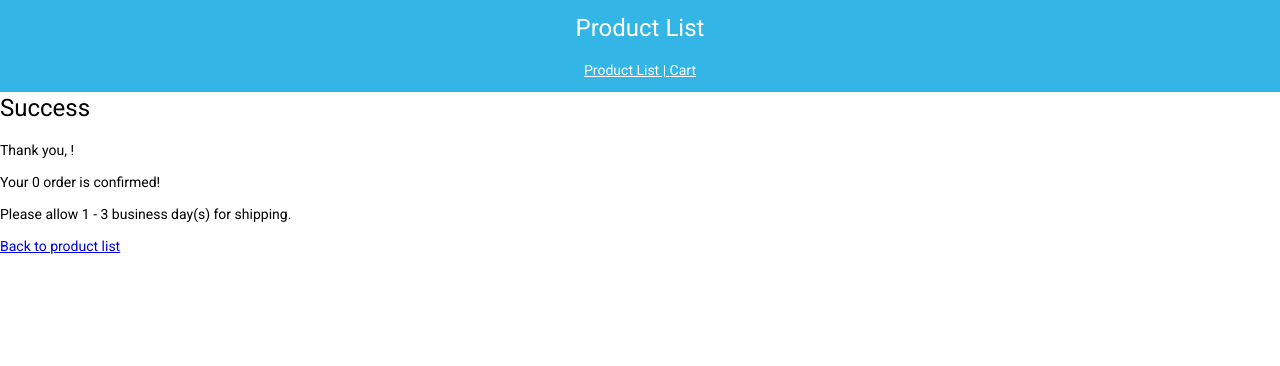
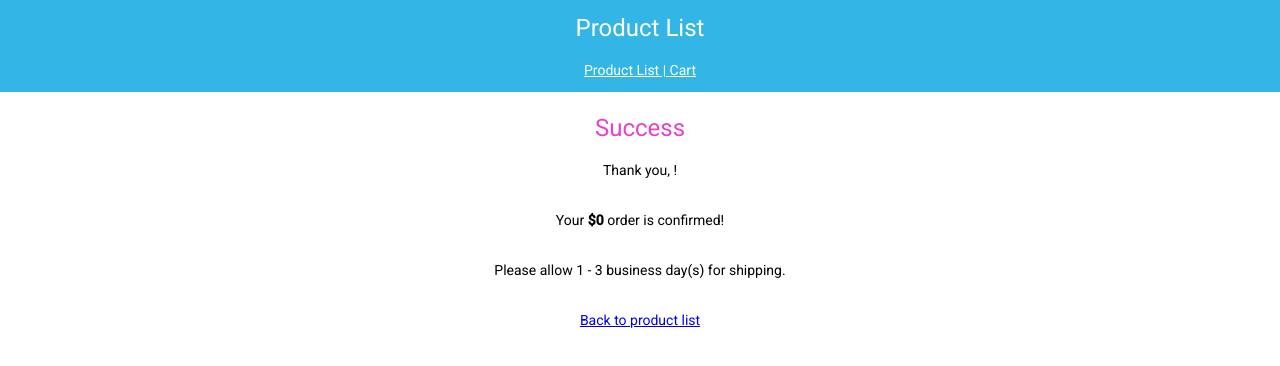
Before and after one commit to aezz4007/Udacity-My-Store, an Angular app: page /confirmation in a window 1280 px wide. Shown: the top 366 px of the page. Built offline with nearby package versions, Linux system fonts and the light colour scheme.

Commit message:
Format confirmation page

```diff
--- a/src/app/components/confirmation/confirmation.component.css
+++ b/src/app/components/confirmation/confirmation.component.css
@@ -1,18 +1,15 @@
-.confirmation-container {
-  display: flex;
-  align-items: center;
-  justify-content: center;
-  margin-top: 8%;
+span {
+  font-weight: bold;
 }
-
 .confirmation-items {
   display: flex;
   flex-direction: column;
   align-items: center;
+  margin-top: 20px;
 }
 
 .confirmation-header {
-  color: #33e5bc;
+  color: #e642ca;
 }
 
 .confirmation-item {
--- a/src/app/components/confirmation/confirmation.component.html
+++ b/src/app/components/confirmation/confirmation.component.html
@@ -1,6 +1,7 @@
-<h1>Success</h1>
-
-<p>Thank you, {{userData.userName}}!</p>
-<p>Your {{this.total}} order is confirmed!</p>
-<p>Please allow 1 - 3 business day(s) for shipping.</p>
-<a routerLink="" class="back-link">Back to product list</a>
+<div class="confirmation-items">
+<h1 class="confirmation-header">Success</h1>
+<p class="confirmation-item">Thank you, <span>{{userData.userName}}</span>!</p>
+<p class="confirmation-item">Your <span>${{this.total}}</span> order is confirmed!</p>
+<p class="confirmation-item">Please allow 1 - 3 business day(s) for shipping.</p>
+<a routerLink="" class="back-link confirmation-item">Back to product list</a>
+</div>
--- a/src/app/components/product-item-detail/product-item-detail.component.ts
+++ b/src/app/components/product-item-detail/product-item-detail.component.ts
@@ -40,6 +40,6 @@ this.productService.getProducts().subscribe(res=>{
     addToCart(): void {
 
       this.cartService.addToCart(this.product);
-      alert(`${this.product.addedItem} items of "${this.product.name}" were added to cart`);
+      // alert(`${this.product.addedItem} items of "${this.product.name}" were added to cart`);
     }
     }
```
